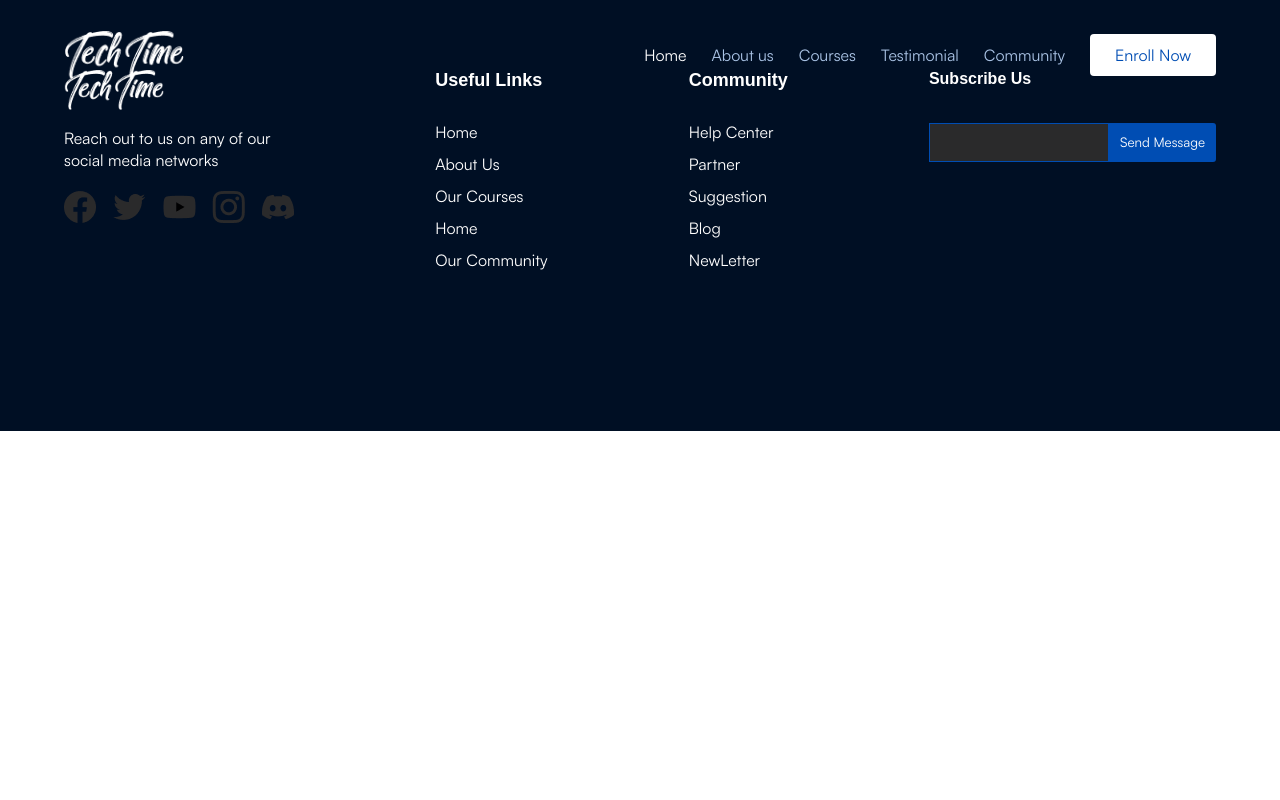
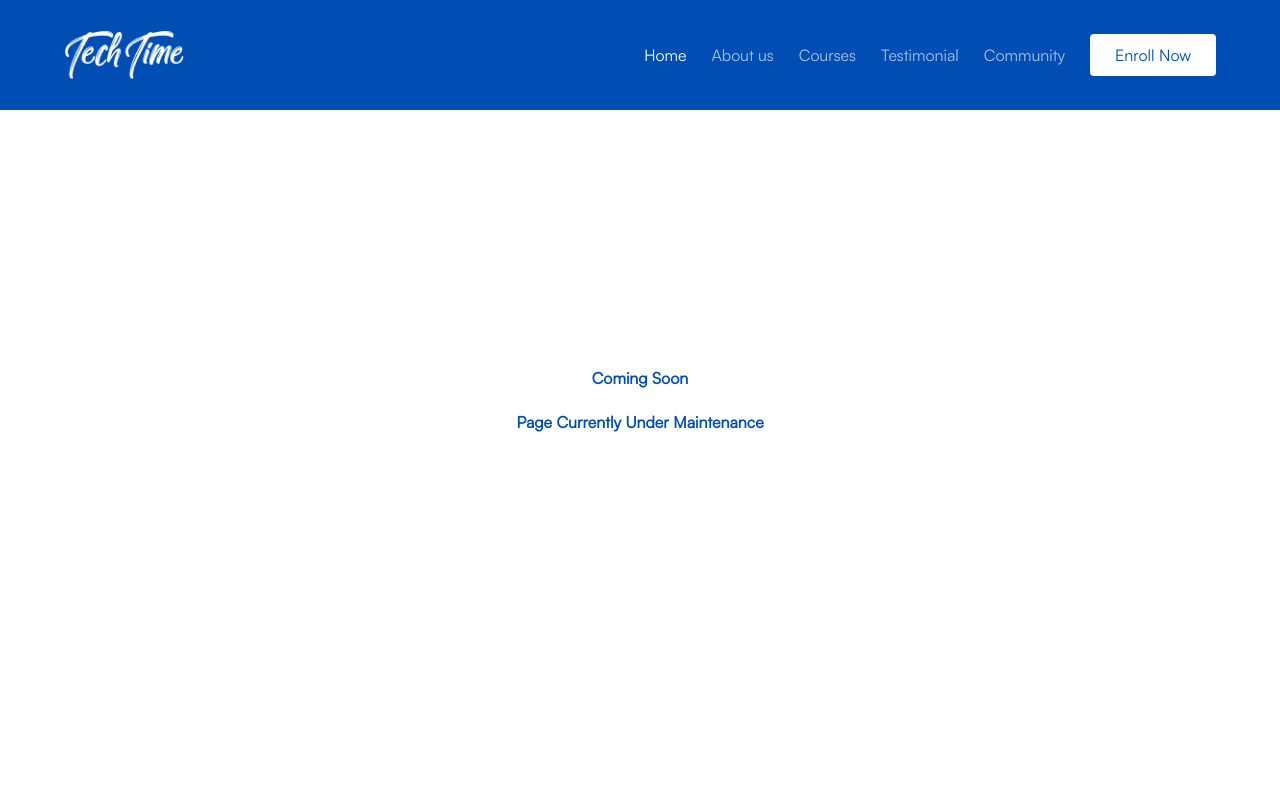
Before and after one commit to ajayioyetomi/tech-time-landing-page, a React (Vite) app: page /enroll in a window 1280 px wide. Shown: the top 800 px of the page. Built offline with nearby package versions, Linux system fonts and the light colour scheme; a web font is replaced by a local one.

Commit message:
added and updated other pages

```diff
--- a/src/App.tsx
+++ b/src/App.tsx
@@ -1,6 +1,7 @@
-import { Home } from "./views"
+import { Home,Coming } from "./views"
 import { Header,Footer } from "./components";
 import {Routes,Route} from 'react-router-dom';
+
 function App() {
 
   return (
@@ -8,6 +9,7 @@ function App() {
       <Header />
       <Routes>
         <Route path="/" element={<Home />}/>
+        <Route path="/*" element={<Coming />}/>
       </Routes>
       <Footer />
     </>
--- a/src/components/Footer.tsx
+++ b/src/components/Footer.tsx
@@ -19,8 +19,8 @@ const imgList = [
 const linkList = [
   {name:'Home',path:'/'},
   {name:'About Us',path:'/about'},
-  {name:'Our Courses',path:'/'},
-  {name:'Home',path:'/courses'},
+  {name:'Our Courses',path:'/courses'},
+  {name:'Home',path:'/'},
   {name:'Our Community',path:'/community'},
 ]
 const linkList2 = [
--- a/src/components/Header.tsx
+++ b/src/components/Header.tsx
@@ -20,6 +20,7 @@ const Header = () => {
   const [activeMenu,setActiveMenu] = useState(false);
   const [activeIndex,setActiveIndex] = useState<number>(0);
   const [isTop,setIsTop] = useState<boolean>(true);
+  const [back,setBack] = useState<boolean>(false);
   const handleActiveLink = () =>{
       let path = location.pathname;
       let i,len = linkList.length;
@@ -32,9 +33,16 @@ const Header = () => {
           break;
         }
       }
+      if(path == '/'){
+        setBack(false);
+      }
+      else{
+        setBack(true);
+      }
   }
   useEffect(()=>{
-    handleActiveLink()
+    handleActiveLink();
+
   },[location.pathname])
   useEffect(()=>{
     const handleScroll = () =>{
@@ -51,7 +59,7 @@ const Header = () => {
     return ()=> window.removeEventListener('scroll',handleScroll);
   },[])
   return (
-    <HeaderWrapper style={{backgroundColor:isTop?'transparent':'var(--primary-background)'}}>
+    <HeaderWrapper style={{backgroundColor:back?'var(--primary-color)':isTop?'transparent':'var(--primary-background)'}}>
       <div style={{height:isTop?'110px':'80px'}}>
         <StyledLink to="/">
           <img style={{width:isTop?'120px':'100px'}} src={logo} alt="logo" />
@@ -84,7 +92,7 @@ const HeaderWrapper = styled.header`
   align-items:center;
   justify-content:center;
   position:fixed;
-  z-index:100;
+  z-index:1000000;
   width:100%;
   top:0;
   left:0;
--- a/src/css/home.module.scss
+++ b/src/css/home.module.scss
@@ -255,7 +255,7 @@ body{
     bottom:60px;
     right:120px;
     width:13px;
-    @extend .disapear-on-small-screen
+    @extend .disapear-on-small-screen;
 }
 .leftLump{
     @extend .absolute;
@@ -263,6 +263,10 @@ body{
     left:0;
     width:45px;
     @extend .disapear-on-small-screen;
+}
+
+.animateB {
+    animation: animateBulb 0.8s linear infinite forwards;
 }
 
 @keyframes aniProfile1 {
@@ -281,3 +285,12 @@ body{
         right:0;
     }
 }
+
+@keyframes animatBulb {
+    0%{
+        transform: scale(0.5);
+    }
+    100%{
+        transform: scale(1.05);
+    }
+}
--- /dev/null
+++ b/src/views/ComingSoon.tsx
@@ -0,0 +1,25 @@
+import React from 'react'
+import styled from 'styled-components'
+
+const ComingSoon = () => {
+  return (
+    <Wrapper>
+        Coming Soon<br/><br/>
+        Page Currently Under Maintenance
+    </Wrapper>
+  )
+}
+
+export default ComingSoon
+
+const Wrapper = styled.section`
+    min-height:100vh;
+    display:flex;
+    justify-content:center;
+    align-items:center;
+    text-align:center;
+    position:relative;
+    z-index:-1;
+    color:var(--primary-color);
+    font-weight:bold;
+`
--- a/src/views/Home.tsx
+++ b/src/views/Home.tsx
@@ -34,7 +34,7 @@ const imgList = [
 ]
 const imgList2 = [
   {src:vsCode,className:css.vsCode},
-  {src:bulb,className:css.bulb},
+  {src:bulb,className:`${css.bulb} ${css.animateB}`},
   {src:imgoo,className:css.imgoo2},
   {src:triangle,className:css.triangle},
   {src:figma,className:css.figma},
--- a/src/views/index.ts
+++ b/src/views/index.ts
@@ -1 +1,2 @@
 export {default as Home} from './Home';
+export {default as Coming} from './ComingSoon';
```
